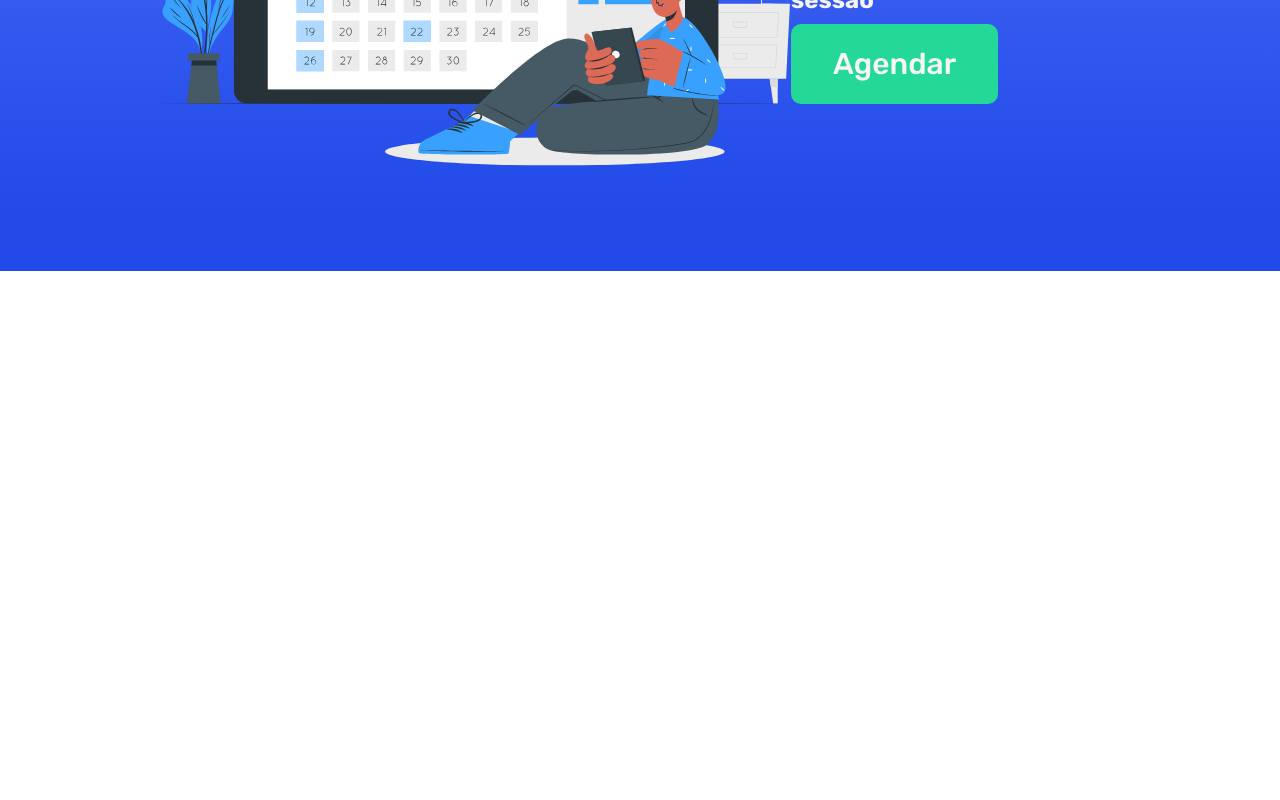
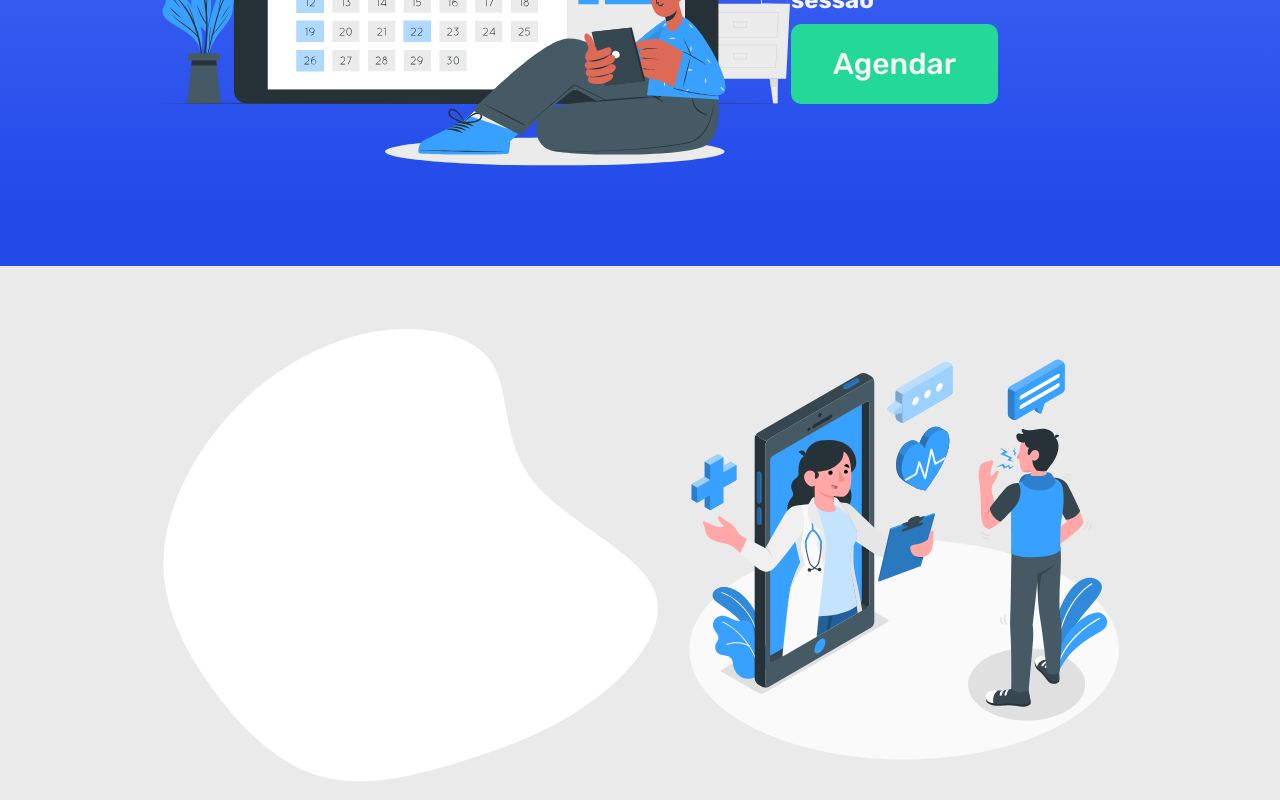
Before and after one commit to yuriTakamisawaRibeiro/TeralinkFront, a React (Vite) app: page / in a window 1280 px wide. Shown: the part 529-1329 px from the top of the page. Before the commit the page ends 800 px from the top, so only its background shows below. Built offline with nearby package versions, Linux system fonts and the light colour scheme.

Commit message:
home content2 update

```diff
--- a/src/pages/Home/index.jsx
+++ b/src/pages/Home/index.jsx
@@ -1,7 +1,9 @@
 import { Header } from "../../components/Header"
-import { Container, Background1, Content1, BannerArea, HomeImage1, BannerText, ButtonArea } from "./styles"
+import { Container, Background1, Content1, BannerArea, HomeImage1, BannerText, ButtonArea, Content2, BlobArea, Blob, HomeImage2  } from "./styles"
 import background1 from "../../assets/background1.svg"
 import homeimage1 from "../../assets/homeimage1.svg"
+import homeimage2 from "../../assets/homeimage2.svg"
+import blob from "../../assets/blob.svg"
 import { BannerButton } from "../../components/BannerButton"
 
 export const Home = () => {
@@ -28,6 +30,14 @@ export const Home = () => {
 
             </Content1>
 
+            <Content2>
+                <BlobArea>
+                    <Blob src={blob} />
+                </BlobArea>
+
+                <HomeImage2 src={homeimage2} />
+            </Content2>
+
         </Container>
     )
 }
--- a/src/pages/Home/styles.js
+++ b/src/pages/Home/styles.js
@@ -4,6 +4,8 @@ export const Container = styled.div `
     width:100%;
 
 `
+
+// ----------------------------------------------------- Content 1 --------------------------------------------------------------
 
 export const Background1 = styled.div`
     position: absolute;
@@ -16,7 +18,7 @@ export const Background1 = styled.div`
 `
 
 export const Content1 = styled.div`
-
+    padding-bottom:100px;
 `
 
 export const BannerArea = styled.div`
@@ -59,6 +61,30 @@ export const ButtonArea = styled.div`
 
 `
 
+
+// ----------------------------------------------------- Content 2 --------------------------------------------------------------
 export const Content2 = styled.div`
+    background-color:#EAEAEA;
+    display:flex;
+    justify-content:space-between;
+    padding-left:12vw;
+    padding-right:12vw;
+    padding-top:60px;
 
 `
+
+
+export const BlobArea = styled.div`
+
+`
+
+export const Blob = styled.img`
+    height:470px;
+    max-width: 100%;
+`
+
+export const HomeImage2 = styled.img`
+    height: 450px;
+    align-items:center;
+    max-width: 100%;
+`
```
Also changed, not shown: src/assets/blob.svg (added), src/assets/homeimage2.svg (added).
